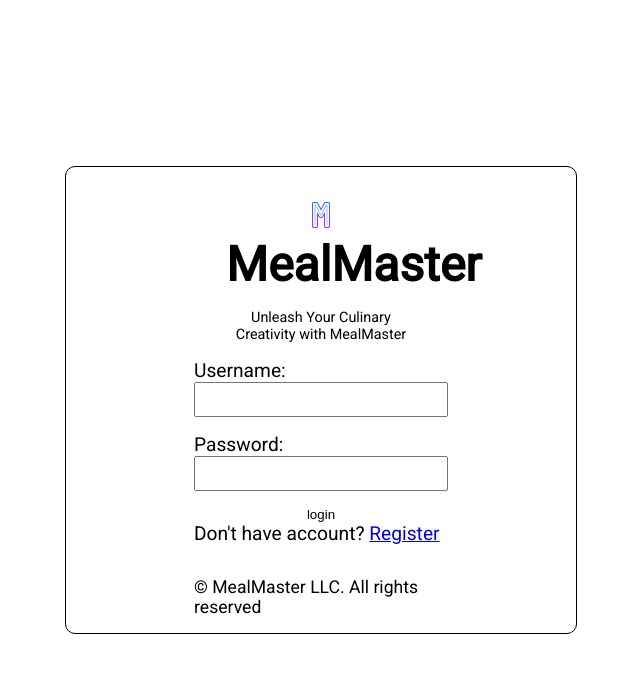
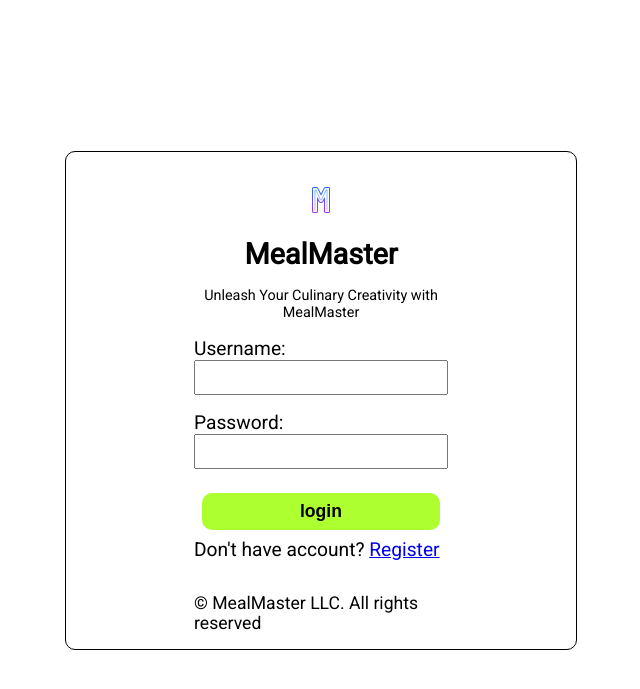
Before and after one commit to miftahr149/PHP-project, a PHP site: page /view/login.php in a window 1280 px wide. Shown: the top 689 px of the page, without its empty margins (319-959 px from the left). Run offline with PHP 8.4, Linux system fonts and the light colour scheme.

Commit message:
working on login page

```diff
--- a/css/index.css
+++ b/css/index.css
@@ -176,7 +176,6 @@ p {
     text-align: center;
 }
 
-
 /* Main */
 
 .main--box {
@@ -284,7 +283,7 @@ p {
 
 .login__header {
     text-align: center;
-    padding: 1rem 2rem;
+    padding: 1rem 0;
 }
 
 .slogan {
@@ -305,6 +304,20 @@ p {
     display: block;
     width: 100%;
     padding: 0.5rem;
+}
+
+.login-button {
+    background-color: greenyellow;
+    border-radius: 10px;
+    margin: 0.5rem;
+    padding: 0.5rem;
+    font-size: 1.1rem;
+    font-weight: bold;
+}
+
+.login-button:hover {
+    background-color: green;
+    color: var(--white);
 }
 
 @media screen and (min-width: 769px) {
--- a/view/login.php
+++ b/view/login.php
@@ -15,7 +15,7 @@
     <section class="login-page flex-box">
         <header class=login__header>
             <img src="../favicon.ico" alt="icon">
-            <h1 class="container__header">MealMaster</h1>
+            <h1 class="login__header">MealMaster</h1>
             <p class="slogan">
                 Unleash Your Culinary Creativity with MealMaster
             </p>
@@ -34,7 +34,7 @@
                 <input type="password" name="password" class="form__input">
             </section>
 
-            <input type="submit" name="Login" value="login" class="button">
+            <input type="submit" name="Login" value="login" class="button login-button">
         </form>
 
         <footer>
```
